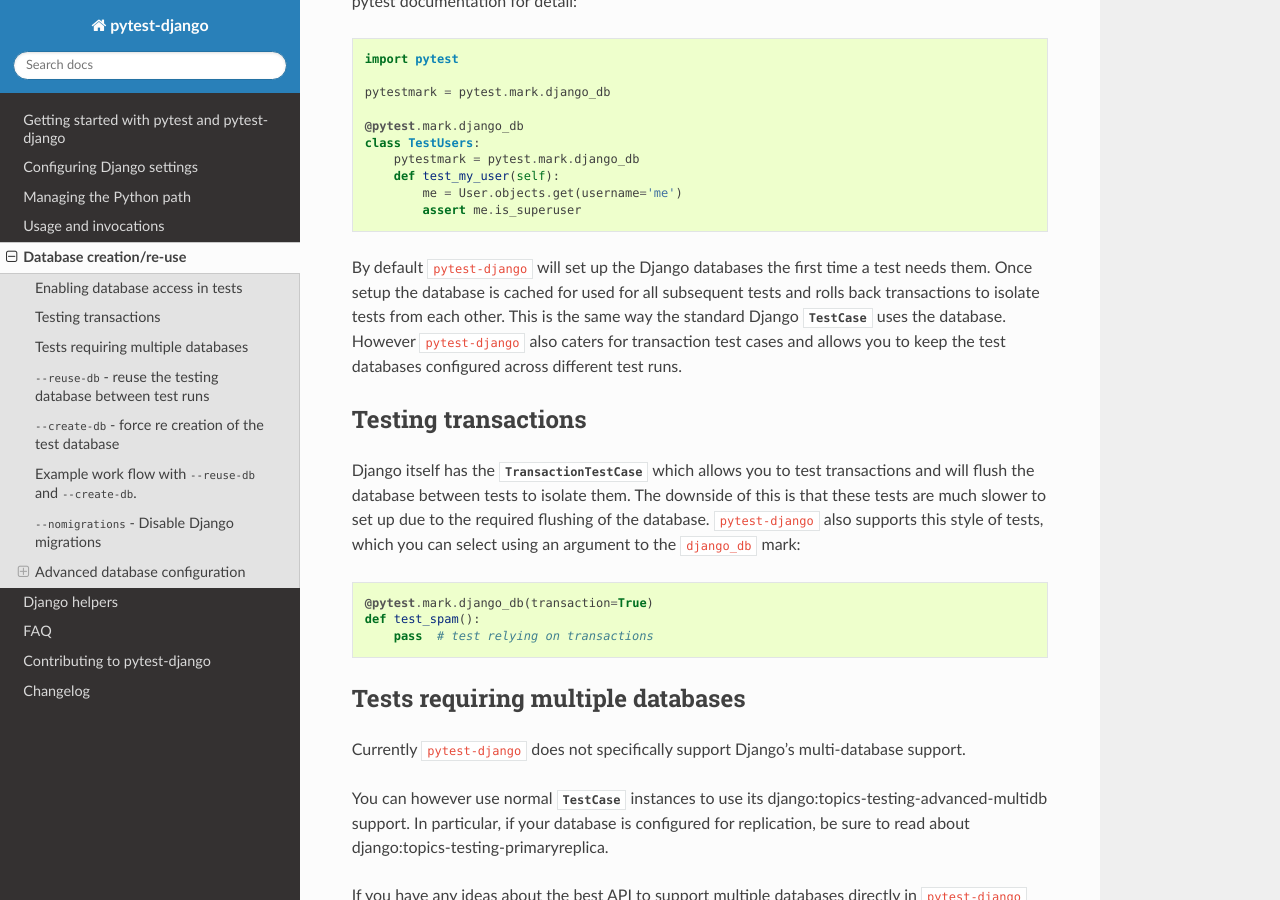
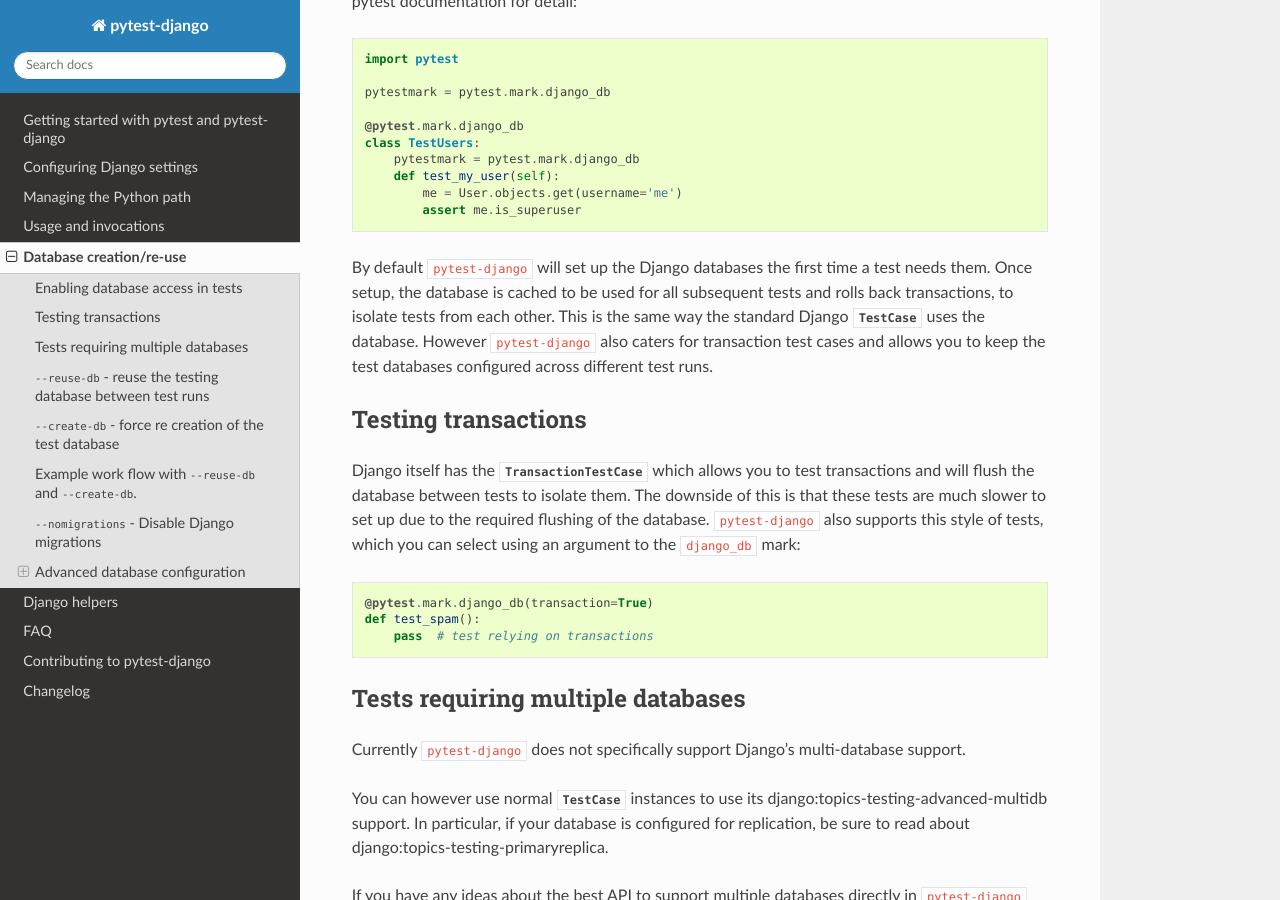
Before and after one commit to pytest-dev/pytest-django, a Sphinx documentation site: the page built from docs/database.rst, in a window 1280 px wide and 900 px high, scrolled down 619 px. Built offline with Sphinx 7.4.7 and the Read the Docs theme 2.0.0, drawn with Linux system fonts in a browser that asks for light colours; cross-references to code outside the pages are shown as plain code.

Commit message:
Update database.rst (#900)
made text changes in line 43 and 44. Added commas in both the lines for better readability, and changed `for` in line 43 to `to be` to reduce redundancy.

```diff
--- a/docs/database.rst
+++ b/docs/database.rst
@@ -40,8 +40,8 @@
 
 
 By default ``pytest-django`` will set up the Django databases the
-first time a test needs them.  Once setup the database is cached for
-used for all subsequent tests and rolls back transactions to isolate
+first time a test needs them.  Once setup, the database is cached to be
+used for all subsequent tests and rolls back transactions, to isolate
 tests from each other.  This is the same way the standard Django
 :class:`~django.test.TestCase` uses the database.  However
 ``pytest-django`` also caters for transaction test cases and allows
```
